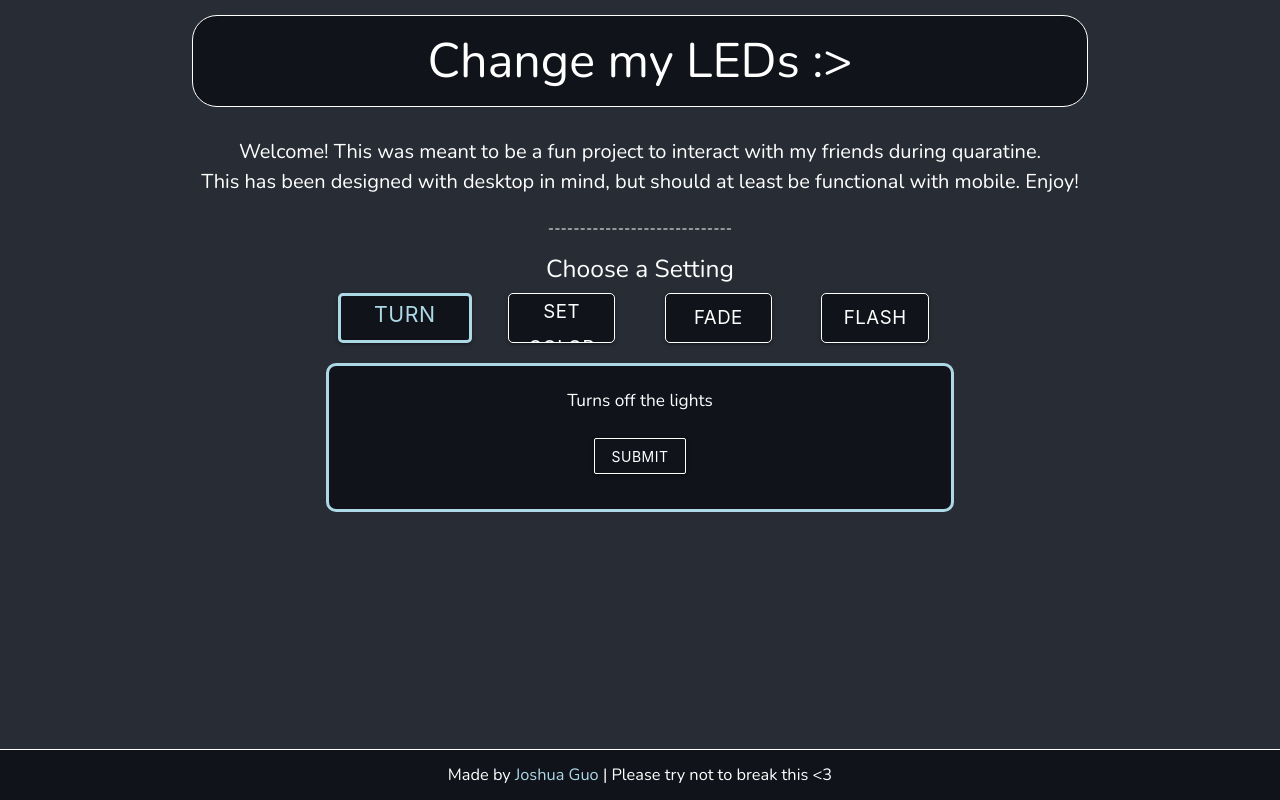
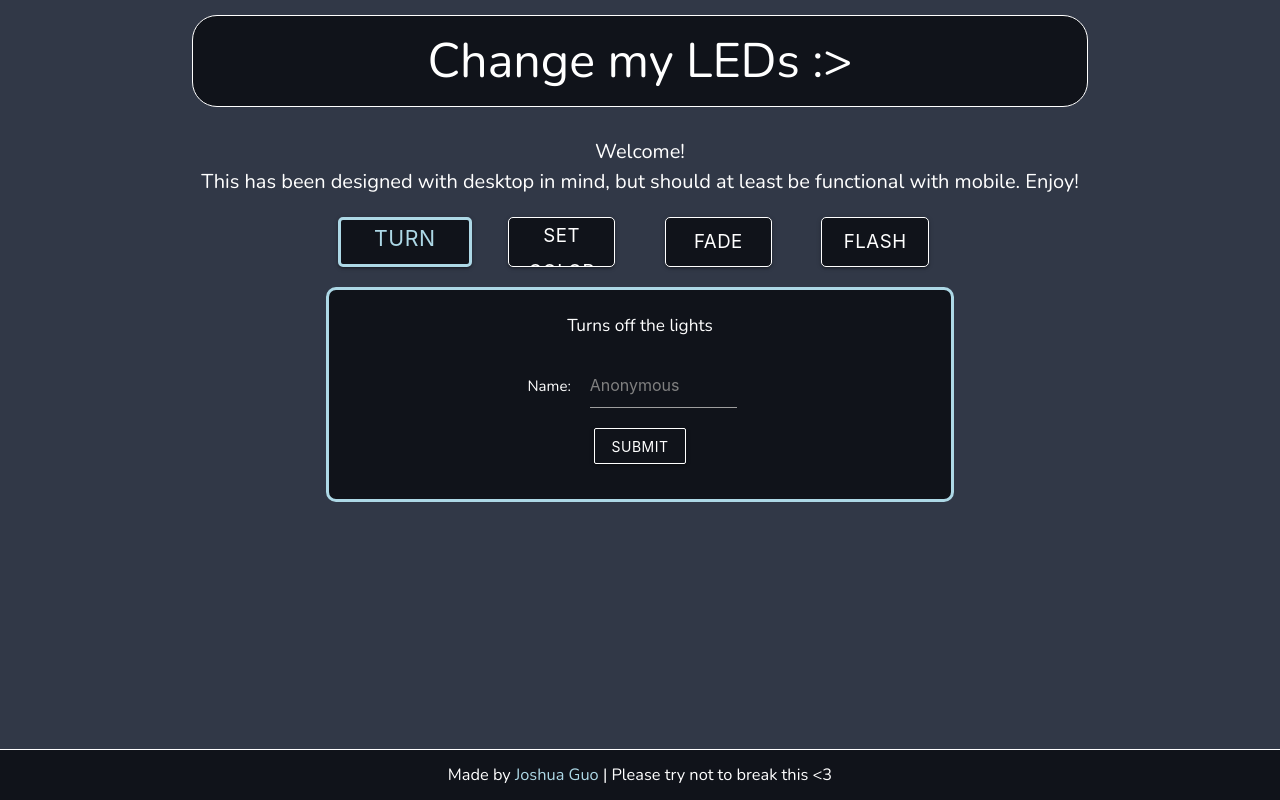
Before and after one commit to JoshGuo/remote-leds-frontend, a React (Create React App) app: page / in a window 1280 px wide. Both pictures are taken after a click on the button "TURN OFF". Built offline with nearby package versions, Linux system fonts and the light colour scheme.

Commit message:
Connected API to front-end to fully enqueue new LED requests

```diff
--- a/src/components/FormContents.js
+++ b/src/components/FormContents.js
@@ -8,23 +8,34 @@ class FormContents extends React.Component {
 
         this.descriptions = [
             "Turns off the lights",
-            "Sets lights to the specified color",
+            "Sets the lights to the specified color",
             "Sets the lights to a rainbow fade",
-            "Sets lights to flash the specified color (aka wake me up from a nap)."
+            "Sets the lights to flash the specified color"
         ]
+
+        this.name = React.createRef();
+        this.color = React.createRef();
 
     }
 
     formSubmission = (type) => {
         if (type === 0) {
-            console.log("Sending Plain Form");
+            this.props.sendFormCallback(
+                this.props.activeForm,
+                this.name.current.value === "" ? "Anon" : this.name.current.value
+            );
         }else if (type === 1) {
-            console.log("Sending Color Form")
+            this.props.sendFormCallback(
+                this.props.activeForm,
+                this.name.current.value === "" ? "Anon" : this.name.current.value,
+                this.color.current.value.toUpperCase()
+            );
         }
     }
 
     renderForm = () => {
         switch(this.props.activeForm) {
+            case -3: return this.renderCompletedForm();
             case -2: return <p></p>
             case -1: return this.renderGenericForm();
             case 0: return this.renderColorPickerForm();
@@ -43,6 +54,9 @@ class FormContents extends React.Component {
                     <h6>{this.descriptions[index]}</h6>
                 </Row>
                 <Row>
+                    Name: <input style={{margin: "0 1rem", width: "25%", color: "white"}} ref={this.name} type="text" placeholder="Anonymous" defaultValue=""/>
+                </Row>
+                <Row>
                     <Button style={{backgroundColor: "#10131a", borderStyle: "solid", borderWidth: "1px"}}
                         waves="green"
                         onClick={() => this.formSubmission(0)}>
@@ -55,16 +69,16 @@ class FormContents extends React.Component {
 
     renderColorPickerForm() {
         let index = this.props.activeForm + 1;
-        let color;
-
         return(
             <div className="FormContents">
                 <Row>
                     <h6>{this.descriptions[index]}</h6>
                 </Row>
                 <Row>
-                    <input node={color} type="color" defaultValue="#FFFFFF"/>
-                    <h6>{}</h6>
+                    Name: <input style={{margin: "0 1rem", width: "25%", color: "white"}} ref={this.name} type="text" placeholder="Anonymous" defaultValue=""/>
+                </Row>
+                <Row>
+                    Color: <input style={{margin: "0 1rem"}} ref={this.color} type="color" defaultValue="#FFFFFF"/>
                 </Row>
                 <Row>
                     <Button style={{backgroundColor: "#10131a", borderStyle: "solid", borderWidth: "1px"}}
@@ -77,8 +91,25 @@ class FormContents extends React.Component {
         );
     }
 
+    renderCompletedForm() {
+        return(
+            <div className="FormContents">
+                <Row>
+                    <h5>Form submitted!</h5>
+                </Row>
+                <Row>
+                    <Button style={{backgroundColor: "#10131a", borderStyle: "solid", borderWidth: "1px"}}
+                        waves="green"
+                        onClick={() => this.props.changeFormCallback(-2)}>
+                        OK
+                    </Button>
+                </Row>
+            </div>
+        );
+    }
+
     render() {
-        return this.renderForm();
+        return this.props.isLoading ? <div>Sending...</div> : this.renderForm();
     }
 }
 
--- a/src/components/Home.js
+++ b/src/components/Home.js
@@ -14,10 +14,9 @@ class Home extends React.Component {
                             Change my LEDs :>
                         </div>
                     </div>
-                    <p style={{fontSize: "15pt"}}>Welcome! This was meant to be a fun project to interact with my friends during quaratine. <br/>
+                    <p style={{fontSize: "15pt"}}>Welcome!<br/>
                         This has been designed with desktop in mind, but should at least be functional with mobile. Enjoy!
                     </p>
-                    -----------------------------
                     <LEDForm/>
                 </Container>
                 <Footer/>
--- a/src/components/LEDForm.js
+++ b/src/components/LEDForm.js
@@ -10,6 +10,7 @@ class LEDForm extends React.Component {
             activeForm: -2,
             isLoading: false
         };
+        this.apiDomain = "http://localhost:5000/queue";
     }
 
     changeForm = (form) => {
@@ -21,11 +22,30 @@ class LEDForm extends React.Component {
     }
 
     sendForm = (mode, name, color) => {
-        axios.post('url', {
-            mode: mode,
-            name: name,
-            color: color
-        });
+        this.setState({isLoading: true});
+
+        if(color) { //Form with color
+            axios.post(this.apiDomain + "/enqueue/", {
+                mode: mode,
+                name: name,
+                color: color
+            }).then(() =>
+                this.setState({
+                    isLoading: false,
+                    activeForm: -3
+                })
+            );
+        }else{ //Basic form with no other properties
+            axios.post(this.apiDomain + "/enqueue/", {
+                mode: mode,
+                name: name
+            }).then(() =>
+                this.setState({
+                    isLoading: false,
+                    activeForm: -3
+                })
+            );
+        }
     }
 
     render() {
@@ -53,7 +73,6 @@ class LEDForm extends React.Component {
 
         return (
             <Container>
-                <h5>Choose a Setting</h5>
                 <Row>
                     <Col s={3}>
                         <Button style={this.state.activeForm === -1 ? clickedButton : unclickedButton} waves="light" onClick={() => this.changeForm(-1)}>
@@ -76,7 +95,7 @@ class LEDForm extends React.Component {
                         </Button>
                     </Col>
                 </Row>
-                <FormContents activeForm={this.state.activeForm} sendFormCallback={this.state.sendForm}></FormContents>
+                <FormContents activeForm={this.state.activeForm} changeFormCallback={this.changeForm} sendFormCallback={this.sendForm} isLoading={this.state.isLoading}></FormContents>
             </Container>
         );
     }
--- a/src/css/Footer.css
+++ b/src/css/Footer.css
@@ -8,6 +8,7 @@
     bottom: 0px;
     border-top-width: 1px;
     line-height: 50px;
+    margin-top: 4rem;
 }
 
 a {
--- a/src/css/FormContents.css
+++ b/src/css/FormContents.css
@@ -5,4 +5,9 @@
     border-width: 3px;
     border-radius: 10px;
     padding: 1rem;
+    margin-bottom: 10rem;
 }
+
+::placeholder {
+    color: gray
+}
--- a/src/css/Home.css
+++ b/src/css/Home.css
@@ -1,5 +1,5 @@
 .Home {
-    background-color: #282c34;
+    background-color: #313847;
     text-align: center;
     min-height: 100vh;
     padding: 1rem 0;
```
